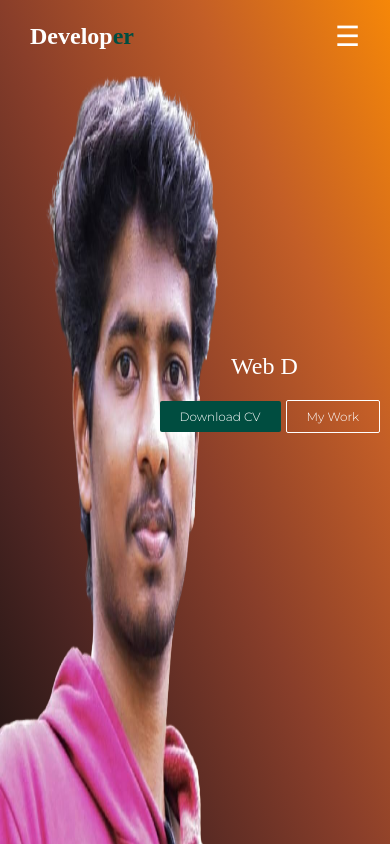
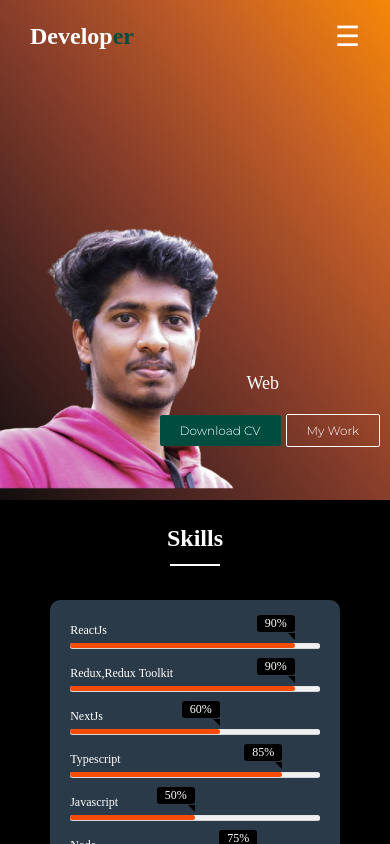
Before and after one commit to santhu434/Portfolio, a React (Create React App) app: page / in a window 390 px wide. Shown: the top 844 px of the page. Built offline with nearby package versions, Linux system fonts and the light colour scheme.

Commit message:
media query

```diff
--- a/src/components/Topcontent/cvbutton.css
+++ b/src/components/Topcontent/cvbutton.css
@@ -26,7 +26,7 @@
 
 @media only screen and (max-width: 420px){
   #animate-text{
-    margin-top: 60px;
-    font-size: 24px;
+    margin-top: 80px;
+    font-size: 18px;
   }
 }
--- a/src/components/Topcontent/topcontent.css
+++ b/src/components/Topcontent/topcontent.css
@@ -73,6 +73,9 @@
 }
 
 @media only screen and (max-width: 420px) {
+    .topcontent{
+        position: relative;
+    }
     .topcontent_container {
         position: absolute;
         top: 220px;
@@ -102,8 +105,12 @@
         padding: 8px 20px;
         margin: 0;
     }
-
+    .topcontent .image_profile{
+        position: absolute;
+        top: 155px;
+    }
     .topcontent .image_profile img {
-        width: 100vw;
+        width: 100%;
+        height: 100%;
     }
 }
--- a/src/index.css
+++ b/src/index.css
@@ -18,4 +18,8 @@ a{
   h1{
     font-size: 18px;
   }
+  .banner{
+    height: 500px;
+  }
+
 }
```
